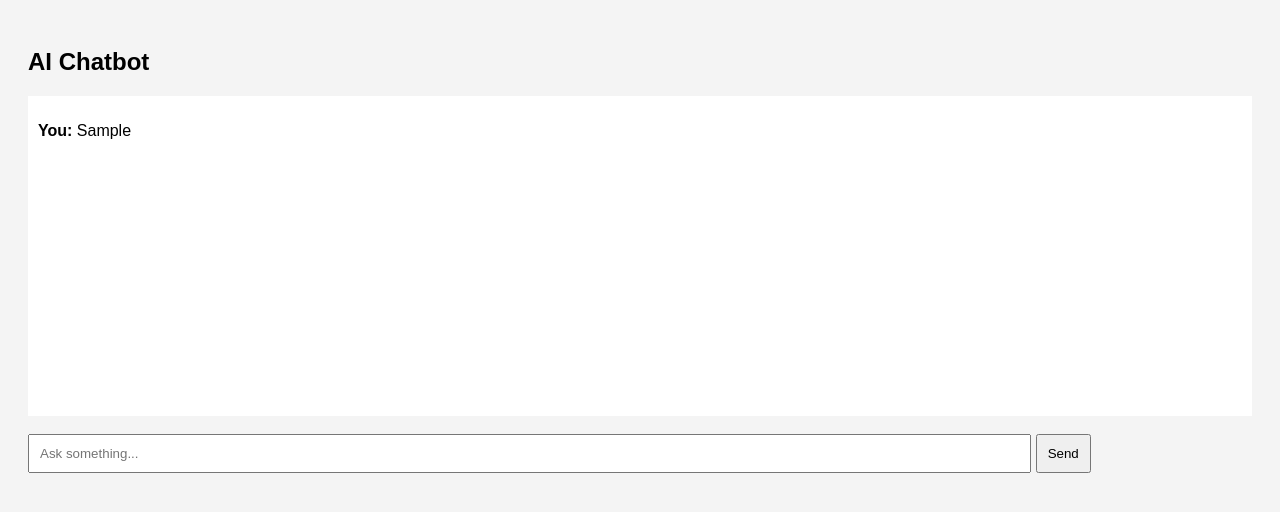
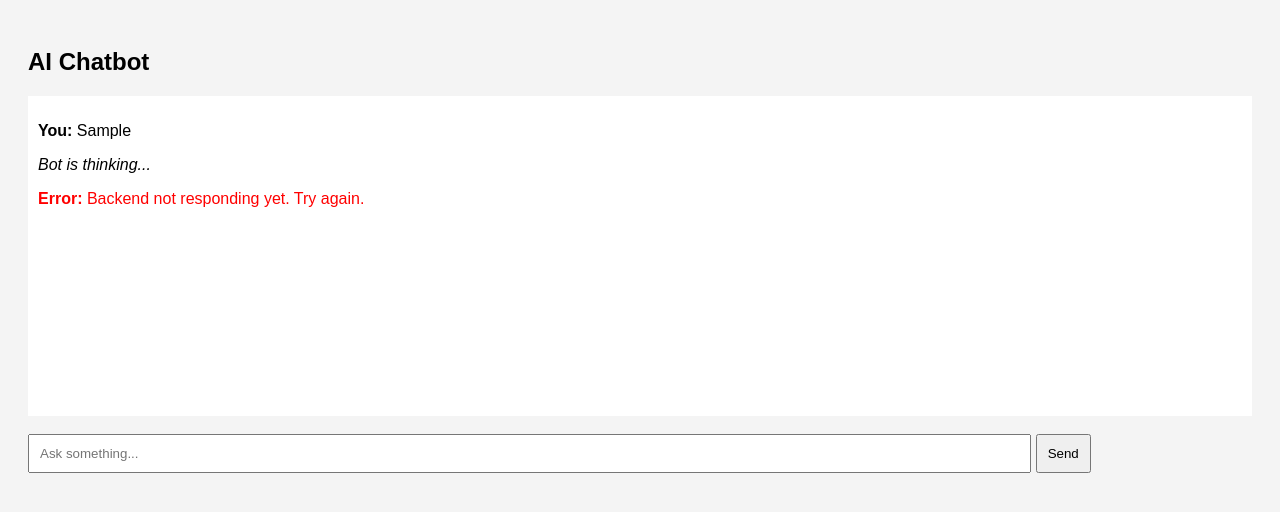
Before and after one commit to varshith-org/ai-chatbot, a plain HTML site: page frontend/index.html in a window 1280 px wide. Both pictures are taken after typing "Sample" into the empty fields and a click on the button "Send". Drawn offline with Linux system fonts and the light colour scheme; no server answers.

Commit message:
Fix frontend fetch and error handling

```diff
--- a/frontend/index.html
+++ b/frontend/index.html
@@ -23,11 +23,14 @@ async function send() {
   const input = document.getElementById("input");
   const chat = document.getElementById("chat");
 
-  const userMsg = input.value;
+  const userMsg = input.value.trim();
   if (!userMsg) return;
 
   chat.innerHTML += `<p><b>You:</b> ${userMsg}</p>`;
   input.value = "";
+
+  try {
+    chat.innerHTML += `<p><i>Bot is thinking...</i></p>`;
 
     const res = await fetch("https://ai-chatbot-backend-plsm.onrender.com/chat", {
       method: "POST",
@@ -35,10 +38,20 @@ async function send() {
       body: JSON.stringify({ message: userMsg })
     });
 
+    if (!res.ok) {
+      throw new Error("Backend error");
+    }
+
     const data = await res.json();
     chat.innerHTML += `<p><b>Bot:</b> ${data.reply}</p>`;
+  } catch (err) {
+    chat.innerHTML += `<p style="color:red"><b>Error:</b> Backend not responding yet. Try again.</p>`;
+    console.error(err);
+  }
 }
 </script>
 
+
+
 </body>
 </html>
```
Lines whose indentation alone changed are shown as unchanged.
